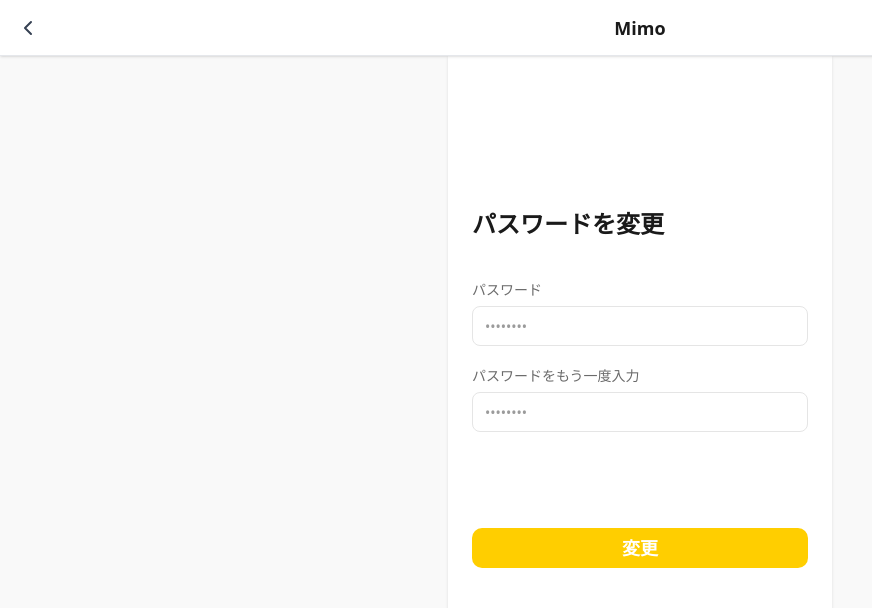
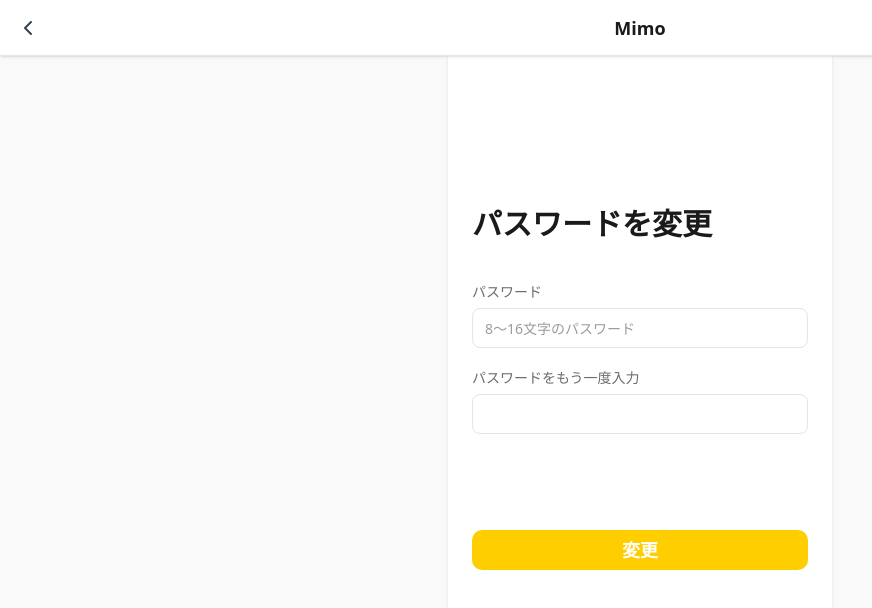
Before and after one commit to tdu25-wsp/mimo-frontend, a Next.js app: page /reset-password in a window 1280 px wide. Shown: the top 608 px of the page, without its empty margins (0-872 px from the left). Built offline with nearby package versions, Linux system fonts and the light colour scheme.

Commit message:
reset-password-page実装

```diff
--- a/app/(auth)/reset-password/page.tsx
+++ b/app/(auth)/reset-password/page.tsx
@@ -3,12 +3,39 @@ import * as React from "react";
 import { Header } from "@/components/layout/Header";
 import ActionLargeButton from "@/components/features/ActionLargeButton";
 import { Input } from "@/components/ui/Input";
+import Heading from "@/components/ui/Heading";
 import { X } from "lucide-react";
+import { useForm, SubmitHandler } from "react-hook-form";
+
+interface ResetPasswordInputs {
+  password: string;
+  confirmPassword: string;
+}
 
 export default function ResetPasswordPage() {
-  // ⚠️注意: パスワード確認用と入力用でStateを分ける必要があります（後述）
-  const [password, setPassword] = React.useState("");
-  const [confirmPassword, setConfirmPassword] = React.useState("");
+  // 1. useFormのセットアップ
+  const {
+    register,
+    handleSubmit,
+    watch,
+    setValue,
+    formState: { errors, isSubmitting },
+  } = useForm<ResetPasswordInputs>({
+    defaultValues: {
+      password: "",
+      confirmPassword: "",
+    },
+  });
+
+  // クリアボタンの表示制御とバリデーション用に値を監視
+  const passwordValue = watch("password");
+  const confirmPasswordValue = watch("confirmPassword");
+
+  // 2. 送信時の処理
+  const onSubmit: SubmitHandler<ResetPasswordInputs> = (data) => {
+    console.log("変更データ:", data);
+    // ここでパスワード変更APIを叩く
+  };
 
   return (
     <div className="min-h-screen w-full bg-background sm:bg-gray-background flex flex-col">
@@ -28,10 +55,11 @@ export default function ResetPasswordPage() {
 
           <main className="flex-1 flex flex-col justify-center px-6 pb-20">
             <div className="w-full max-w-[402px] mx-auto">
-              <h2 className="text-2xl font-bold text-primary-text mb-10">
+              <Heading level="h2" className="mb-10">
                 パスワードを変更
-              </h2>
+              </Heading>
 
+              <form onSubmit={handleSubmit(onSubmit)}>
                 {/* 1つ目のパスワード入力 */}
                 <div className="grid w-full items-center gap-1.5">
                   <label
@@ -44,22 +72,39 @@ export default function ResetPasswordPage() {
                     <Input
                       type="password"
                       id="password"
-                    placeholder="••••••••"
-                    value={password}
-                    onChange={(e) => setPassword(e.target.value)}
+                      placeholder="8〜16文字のパスワード"
                       className="pr-10"
+                      {...register("password", {
+                        required: "パスワードは必須です",
+                        minLength: {
+                          value: 8,
+                          message: "パスワードは8文字以上で入力してください",
+                        },
+                        maxLength: {
+                          value: 16,
+                          message: "パスワードは16文字以内で入力してください",
+                        },
+                      })}
                     />
-                  {password.length > 0 && (
+
+                    {/* クリアボタン */}
+                    {passwordValue && passwordValue.length > 0 && (
                       <button
                         type="button"
                         className="absolute right-1 top-1/2 -translate-y-1/2 h-7 w-7 inline-flex items-center justify-center rounded-md text-muted-text hover:text-secondary-text"
-                      onClick={() => setPassword("")}
+                        onClick={() => setValue("password", "")}
                       >
                         <X className="h-4 w-4" />
                         <span className="sr-only">パスワードをクリア</span>
                       </button>
                     )}
                   </div>
+                  {/* エラー表示 */}
+                  {errors.password && (
+                    <p className="text-error text-xs mt-1">
+                      {errors.password.message}
+                    </p>
+                  )}
                 </div>
 
                 {/* 2つ目のパスワード入力（確認用） */}
@@ -75,30 +120,42 @@ export default function ResetPasswordPage() {
                     <Input
                       type="password"
                       id="confirm-password"
-                    placeholder="••••••••"
-                    value={confirmPassword}
-                    onChange={(e) => setConfirmPassword(e.target.value)}
                       className="pr-10"
+                      {...register("confirmPassword", {
+                        required: "確認用パスワードは必須です",
+                        validate: (value) =>
+                          value === passwordValue ||
+                          "パスワードが一致しません",
+                      })}
                     />
-                  {confirmPassword.length > 0 && (
+                    {confirmPasswordValue && confirmPasswordValue.length > 0 && (
                       <button
                         type="button"
                         className="absolute right-1 top-1/2 -translate-y-1/2 h-7 w-7 inline-flex items-center justify-center rounded-md text-muted-text hover:text-secondary-text"
-                      onClick={() => setConfirmPassword("")}
+                        onClick={() => setValue("confirmPassword", "")}
                       >
                         <X className="h-4 w-4" />
                         <span className="sr-only">パスワードをクリア</span>
                       </button>
                     )}
                   </div>
+                  {/* エラー表示 */}
+                  {errors.confirmPassword && (
+                    <p className="text-error text-xs mt-1">
+                      {errors.confirmPassword.message}
+                    </p>
+                  )}
                 </div>
 
                 {/* 変更ボタン */}
                 <div className="mt-24">
                   <ActionLargeButton
-                  label="変更"
+                    label={isSubmitting ? "変更中..." : "変更"}
+                    type="submit"
+                    disabled={isSubmitting}
                   />
                 </div>
+              </form>
             </div>
           </main>
         </div>
```
Lines whose indentation alone changed are shown as unchanged.
